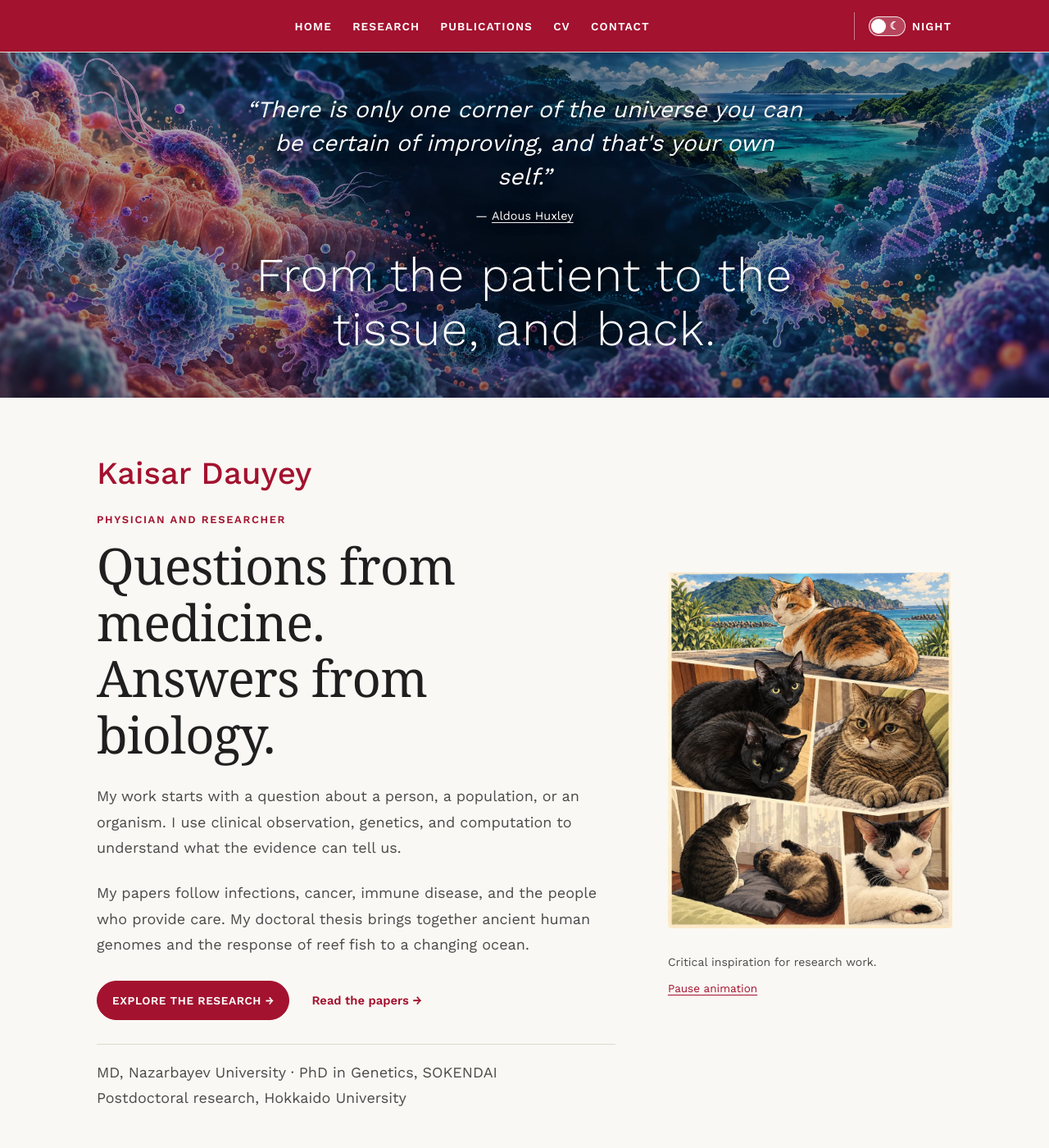
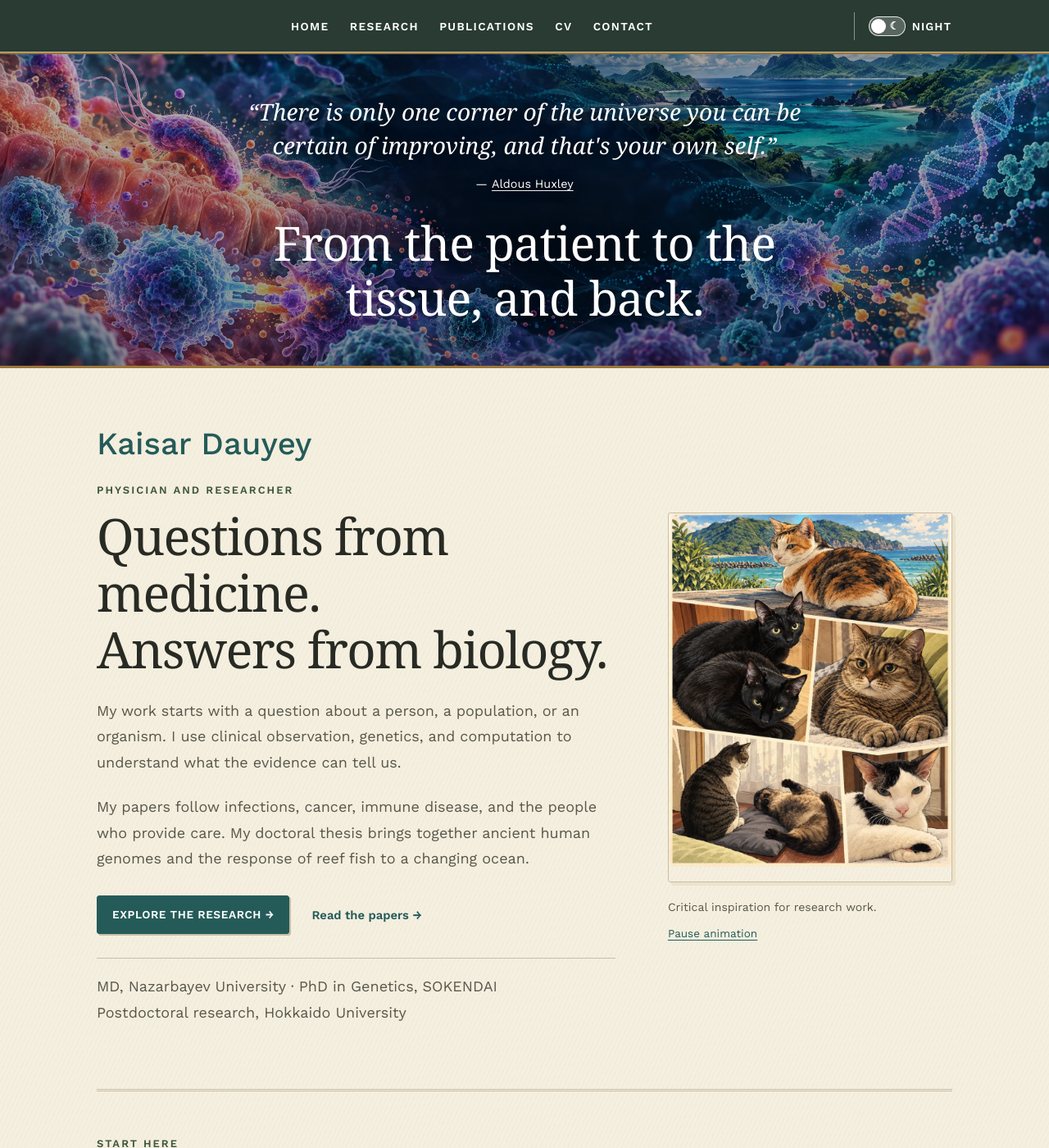
Before and after one commit to Kays3/Kays3.github.io, a Jekyll site: the page built from _pages/about.md, in a window 1280 px wide and 1400 px high. Shown: the whole window at 82% size. Built offline with Jekyll 4.4.1, drawn with Linux system fonts in a browser that asks for light colours; a style sheet for code colours, icons or effects is not loaded; some of the changed text lies outside the part shown.

Commit message:
Apply Golden Kamui-inspired site theme and restore visitor tracker

```diff
--- a/_pages/about.md
+++ b/_pages/about.md
@@ -63,4 +63,14 @@
 
   <section class="reading-next" aria-labelledby="conversation-title"><div><p class="eyebrow">Collaboration</p><h2 id="conversation-title">What question are you working on?</h2><p>Tell me what you want to understand and what evidence you have.</p></div><a class="about-button about-button--primary" href="/contact/">Get in touch →</a></section>
   <nav class="reading-related" aria-label="More about Kaisar"><a href="/clinical-practice/">Clinical practice</a><a href="/diagnostic-medicine/">Diagnostic medicine</a><a href="/interests/">Fieldwork and interests</a><a href="/cv/">CV and training</a></nav>
+  <section class="visitor-tracker" aria-labelledby="visitor-tracker-title">
+    <p class="eyebrow">Across borders</p>
+    <h2 id="visitor-tracker-title">Visitors worldwide</h2>
+    <p class="visitor-tracker__intro">A record of the places from which this work has been read.</p>
+    <a class="visitor-tracker__map" href="https://mapmyvisitors.com/web/1c7ga" aria-label="View visitor locations and statistics on MapMyVisitors" rel="noopener noreferrer">
+      <img src="https://mapmyvisitors.com/map.png?cl=ffffff&amp;w=600&amp;t=tt&amp;d=EbdIQeVXNWfqNGr9-LK8xxs9Vwb5DnKww9qk4xH2RAQ&amp;co=2d78ad&amp;ct=ffffff" alt="Map of recorded visitor locations worldwide" width="600" height="306" loading="lazy" decoding="async" referrerpolicy="no-referrer">
+      <span class="visitor-tracker__link">Explore visitor statistics <span aria-hidden="true">↗</span></span>
+    </a>
+    <p class="visitor-tracker__note">Recorded visits over time · MapMyVisitors</p>
+  </section>
 </div>
--- /dev/null
+++ b/_sass/_golden-kamui.scss
@@ -0,0 +1,51 @@
+/* Illustrated adventure journal treatment shared by every page. */
+body {
+  background-color: var(--kd-paper);
+  background-image: repeating-linear-gradient(115deg, var(--kd-paper-grain) 0, var(--kd-paper-grain) 1px, transparent 1px, transparent 5px);
+}
+
+h1, h2, h3, h4, .page__title, .author__name,
+.reading-intro h2, .reading-section h2, .reading-study h3,
+.reading-next h2, .writing-guide h2, .reading-paths strong {
+  font-family: var(--kd-serif);
+  font-weight: 400;
+  letter-spacing: -0.025em;
+}
+.site-banner__title, .site-banner__name { font-family: var(--kd-serif); letter-spacing: -0.015em; }
+.site-banner__quote p { font-family: var(--kd-serif); font-style: italic; }
+.site-banner { border-bottom: 3px solid var(--kd-brass); }
+.masthead { border-bottom: 2px solid var(--kd-brass); box-shadow: 0 3px 16px rgba(21, 29, 20, 0.12); }
+.greedy-nav a { letter-spacing: 0.1em; }
+.greedy-nav .visible-links a::before { background: #dfc58c; }
+.masthead__menu-item.selected a { border-bottom-color: #dfc58c; }
+
+.page__title { border-bottom: 3px double var(--kd-line); }
+.section-heading, .reading-section, .topic-stack, .section-index { border-color: var(--kd-line); }
+.reading-section, .visitor-tracker { border-top-style: double; border-top-width: 3px; }
+.eyebrow { color: var(--kd-forest); letter-spacing: 0.16em; }
+.topic-row__number, .about-focus__number { font-family: var(--kd-serif); color: var(--kd-coral); }
+
+.interest-card, .project-card, .passion-card, .about-focus__card,
+.reading-next, .repo-snippet {
+  background: var(--kd-surface);
+  border-color: var(--kd-line);
+  border-radius: 5px;
+  box-shadow: 3px 3px 0 var(--kd-sand);
+}
+.tag-row span { background: var(--kd-sand); color: var(--kd-ink); border-color: var(--kd-line); border-radius: 3px; }
+.page__content .about-button { border-radius: 3px; box-shadow: 2px 2px 0 var(--kd-line); font-weight: 600; }
+.page__content .about-button:hover { box-shadow: 1px 1px 0 var(--kd-line); }
+.reading-cats .cat-animation { border: 1px solid var(--kd-line); border-radius: 3px; overflow: hidden; box-shadow: 4px 4px 0 var(--kd-sand); }
+.reading-cats figcaption { padding-top: 0.35rem; }
+.cv-photo { border-color: var(--kd-brass); box-shadow: 0 0 0 5px var(--kd-sand); }
+.page__content blockquote { border-left: 3px solid var(--kd-brass); background: var(--kd-surface); }
+.page__content th { background: var(--kd-sand); color: var(--kd-ink); }
+.page__content hr { border-top: 3px double var(--kd-line); }
+.page__footer { background: var(--global-footer-bg-color); color: var(--global-footer-text-color); border-top: 2px solid var(--kd-brass); }
+.page__footer a { color: #f4e9cb; }
+.visitor-tracker h2 { font-family: var(--kd-serif); }
+
+@media print {
+  body { background: #fff; color: #111; }
+  .interest-card, .project-card, .passion-card, .reading-next, .repo-snippet { box-shadow: none; }
+}
--- a/assets/css/main.scss
+++ b/assets/css/main.scss
@@ -38,28 +38,28 @@
 ;
 
 /* Kaisar Dauyey — custom academic site
-   Editorial palette: white paper with a faint pink grid, crimson accent, charcoal footer. */
+   Golden Kamui-inspired palette: warm paper, forest ink, sea glass, and brass. */
 
 :root {
   color-scheme: light;
-  --kd-ink: #1f1f1f;
-  --kd-muted: #4a4a4a;
-  --kd-ocean: #a3122f;
-  --kd-ocean-deep: #7d0c22;
-  --kd-nav: #a3122f;
+  --kd-ink: #282a24;
+  --kd-muted: #57574b;
+  --kd-ocean: #245b59;
+  --kd-ocean-deep: #184340;
+  --kd-nav: #293b32;
   --kd-on-accent: #ffffff;
-  --kd-focus: #0a58ca;
-  --kd-grid: rgba(163, 18, 47, 0.07);
-  --kd-forest: #a3122f;
-  --kd-coral: #a3122f;
-  --kd-pathology: #a3122f;
-  --kd-pathology-soft: #fbeef0;
-  --kd-family: #a3122f;
-  --kd-family-soft: #fbeef0;
-  --kd-sand: #fbeef0;
-  --kd-paper: #ffffff;
-  --kd-surface: #ffffff;
-  --kd-line: #e6dcdc;
+  --kd-focus: #96512d;
+  --kd-grid: transparent;
+  --kd-forest: #3e553e;
+  --kd-coral: #9a452d;
+  --kd-pathology: #80513b;
+  --kd-pathology-soft: #efe2d2;
+  --kd-family: #3e553e;
+  --kd-family-soft: #e7ebdc;
+  --kd-sand: #ede2ca;
+  --kd-paper: #f5efdf;
+  --kd-surface: #fcf8ed;
+  --kd-line: #c8bea8;
   --kd-glow: 0 10px 28px rgba(34, 34, 34, 0.08);
   --kd-shadow: var(--kd-glow);
   --kd-sans: "Work Sans", -apple-system, BlinkMacSystemFont, "Segoe UI", Helvetica, Arial, sans-serif;
@@ -71,40 +71,45 @@
   --global-masthead-link-color: #ffffff;
   --global-masthead-link-color-hover: #ffffff;
   --global-border-color: var(--kd-line);
-  --global-footer-bg-color: #222222;
-  --global-footer-text-color: #c9c9c9;
-  --global-code-background-color: #f6f1f1;
+  --global-footer-bg-color: #252e27;
+  --global-footer-text-color: #e2dccb;
+  --global-code-background-color: #ede6d6;
   --global-fig-caption-color: var(--kd-muted);
+  --kd-serif: Georgia, "Times New Roman", serif;
+  --kd-brass: #9a7639;
+  --kd-paper-grain: rgba(72, 62, 39, 0.028);
 }
 
 /* Night mode. Same layout, inverted paper; accents lightened so text stays above 4.5:1 contrast. */
 html[data-theme="dark"] {
   color-scheme: dark;
-  --kd-ink: #f1efef;
-  --kd-muted: #c4bebe;
-  --kd-ocean: #f48aa0;
-  --kd-ocean-deep: #ffb3c2;
-  --kd-forest: #f48aa0;
-  --kd-coral: #f48aa0;
-  --kd-pathology: #f48aa0;
-  --kd-pathology-soft: #2a1d21;
-  --kd-family: #f48aa0;
-  --kd-family-soft: #2a1d21;
-  --kd-sand: #2a1d21;
-  --kd-paper: #141517;
-  --kd-surface: #1d1f23;
-  --kd-line: #3a3d44;
-  --kd-nav: #8a0f27;
-  --kd-on-accent: #1a0a0e;
-  --kd-focus: #8ab4ff;
-  --kd-grid: rgba(255, 255, 255, 0.045);
+  --kd-ink: #ece5d4;
+  --kd-muted: #c1bcac;
+  --kd-ocean: #8fc5bc;
+  --kd-ocean-deep: #b3ded4;
+  --kd-forest: #b0c19a;
+  --kd-coral: #e3a07f;
+  --kd-pathology: #dcaf89;
+  --kd-pathology-soft: #342c24;
+  --kd-family: #b0c19a;
+  --kd-family-soft: #293027;
+  --kd-sand: #342f25;
+  --kd-paper: #1d241f;
+  --kd-surface: #262e27;
+  --kd-line: #4b5245;
+  --kd-nav: #202d25;
+  --kd-on-accent: #152923;
+  --kd-focus: #e2bc77;
+  --kd-grid: transparent;
   --kd-glow: 0 10px 28px rgba(0, 0, 0, 0.45);
-  --global-code-background-color: #23262c;
-  --global-code-text-color: #f1efef;
-  --global-text-color-light: #c4bebe;
-  --global-thead-color: #23262c;
-  --global-dark-border-color: #4a4e56;
-  --global-footer-bg-color: #0d0e10;
+  --global-code-background-color: #30362c;
+  --global-code-text-color: #ece5d4;
+  --global-text-color-light: #c1bcac;
+  --global-thead-color: #30362c;
+  --global-dark-border-color: #59614f;
+  --global-footer-bg-color: #172019;
+  --kd-brass: #c9ab69;
+  --kd-paper-grain: rgba(234, 219, 177, 0.025);
 }
 
 body {
@@ -147,7 +152,7 @@
 .page__content .text-link, .page__content .research-publications a, .page__content .repo-snippet__source, .page__content .pub-title a, .page__content .contact-list a { text-decoration: underline; text-decoration-thickness: 1px; text-underline-offset: 0.2em; }
 figcaption { font-family: var(--kd-sans); }
 
-/* Full-bleed page banner with the crimson navigation bar beneath it */
+/* Full-bleed page banner and shared navigation. */
 .site-banner { background: var(--banner-image) var(--banner-position, center) / cover no-repeat #222; display: grid; min-height: clamp(16rem, 38vw, 30rem); place-items: center; position: relative; text-align: center; }
 /* A taller reef banner reveals the water above and coral below on all screen sizes. */
 .site-banner--reef { min-height: clamp(20rem, 50vw, 42rem); }
@@ -523,8 +528,18 @@
 .visitor-tracker .section-heading { margin-left: auto; margin-right: auto; }
 .visitor-tracker h2 { font-size: clamp(1.4rem, 2.6vw, 2rem); margin-bottom: 1.2rem; }
 .visitor-tracker__intro { color: var(--kd-muted); font-size: 0.88rem; margin: -0.5rem auto 1.4rem; max-width: 42rem; }
-.visitor-tracker__map { display: block; margin: 0 auto; max-width: 300px; }
+.visitor-tracker__map { display: block; position: relative; overflow: hidden; margin: 0 auto; max-width: 600px; padding: clamp(0.5rem, 2vw, 1rem); background: #2d78ad; border: 1px solid var(--kd-line); border-radius: 12px; box-shadow: 0 8px 28px rgba(20, 60, 80, 0.12); text-decoration: none; transition: transform 220ms ease, box-shadow 220ms ease; }
+.visitor-tracker__map::before { content: ""; position: absolute; inset: 0; pointer-events: none; border-radius: inherit; box-shadow: inset 0 0 28px rgba(160, 224, 240, 0.18); opacity: 0; transition: opacity 220ms ease; }
+.visitor-tracker__map:hover, .visitor-tracker__map:focus-visible { transform: translateY(-3px); box-shadow: 0 12px 36px rgba(20, 100, 140, 0.24); }
+.visitor-tracker__map:hover::before, .visitor-tracker__map:focus-visible::before { opacity: 1; }
+.visitor-tracker__map:focus-visible { outline: 2px solid var(--kd-ocean); outline-offset: 4px; }
 .visitor-tracker__map img { display: block; height: auto; width: 100%; }
+.visitor-tracker__link { display: block; padding: 0.75rem 0.5rem 0.25rem; color: #fff; font-size: 0.8rem; }
+.visitor-tracker__note { margin: 0.8rem 0 0; color: var(--kd-muted); font-size: 0.75rem; }
+@media (prefers-reduced-motion: reduce) {
+  .visitor-tracker__map, .visitor-tracker__map::before { transition: none; }
+  .visitor-tracker__map:hover, .visitor-tracker__map:focus-visible { transform: none; }
+}
 
 /* Two passions: family medicine and pathology */
 .about-passions { margin: 0 0 4.5rem; }
@@ -609,8 +624,6 @@
 .about-name { color: var(--kd-ocean); font-size: clamp(1.6rem, 3vw, 2.2rem); font-weight: 500; }
 
 /* Reading layout: quiet paper, clear routes, and evidence beside the text. */
-:root { --kd-paper: #faf8f4; --kd-surface: #fffdf9; --kd-line: #ddd8cf; --kd-grid: transparent; }
-html[data-theme="dark"] { --kd-paper: #171c20; --kd-surface: #20272c; --kd-line: #39434a; --kd-grid: transparent; }
 body { background-image: none; }
 .masthead { position: sticky; top: 0; z-index: 100; }
 .site-banner { min-height: 0; }
@@ -683,3 +696,5 @@
   .cv-intro { flex-wrap: wrap; }
   .cv-photo { margin-left: auto; }
 }
+
+@import "golden-kamui";
```
